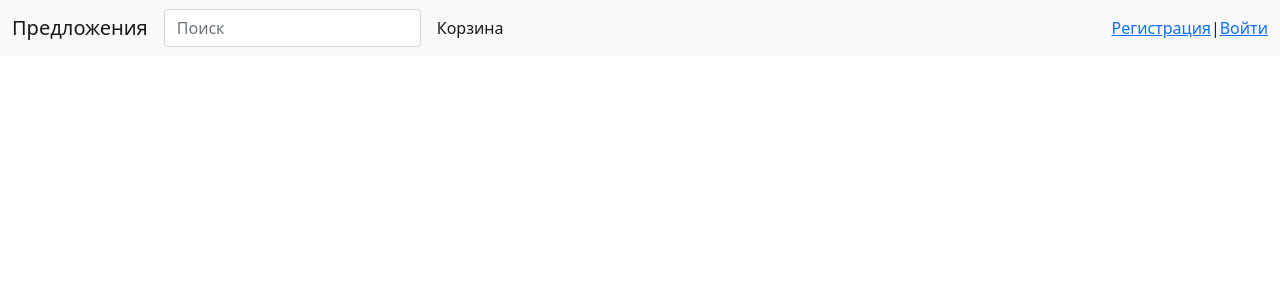
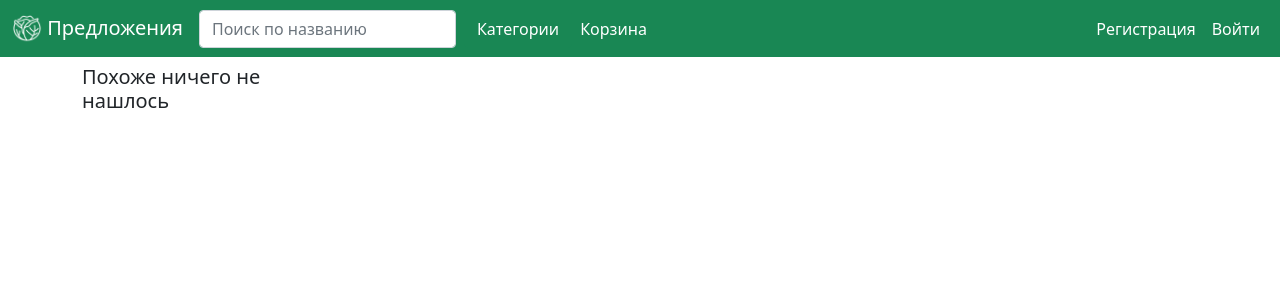
Before and after one commit to Kapusta-fairy/WebSite-Market, a Django app: page / in a window 1280 px wide. Shown: the top 300 px of the page. Run offline with Django 4.2, Linux system fonts and the light colour scheme; data that the repository does not hold is empty; some libraries are stand-ins or nearby versions.

Commit message:
refactor front

```diff
--- a/market/market/static/css/style.css
+++ b/market/market/static/css/style.css
@@ -0,0 +1,9 @@
+.navbar-light .navbar-nav .nav-link.active, .navbar-light .navbar-nav .show>.nav-link {
+    color: rgb(255 255 255 / 100%);
+}
+.navbar-light .navbar-brand {
+    color: rgb(255 255 255 / 100%);
+}
+.navbar-light .navbar-brand:focus, .navbar-light .navbar-brand:hover {
+    color: rgb(245 245 245 / 90%);
+}
--- a/market/register/views.py
+++ b/market/register/views.py
@@ -1,8 +1,8 @@
 from django.contrib import messages
 from django.contrib.auth import login, logout
 from django.shortcuts import render, redirect
-
 from register.forms import UserRegisterForm, UserLoginForm
+from shop.models import Categories
 
 
 def user_logout(request):
@@ -21,7 +21,7 @@
             messages.error(request, 'Ошибка регистрации')
     else:
         form = UserRegisterForm()
-    return render(request, 'register/register.html', {'form': form})
+    return render(request, 'register/register.html', {'form': form, 'categories': Categories.objects.all()})
 
 
 def user_login(request):
@@ -33,4 +33,4 @@
             return redirect('promout')
     else:
         form = UserLoginForm()
-    return render(request, 'register/login.html', {'form': form})
+    return render(request, 'register/login.html', {'form': form, 'categories': Categories.objects.all()})
--- a/market/review/views.py
+++ b/market/review/views.py
@@ -1,7 +1,7 @@
 from django.shortcuts import get_object_or_404, render, redirect
 from django.views.generic import CreateView
 from review.forms import ReviewForm
-from shop.models import Review, Products
+from shop.models import Review, Products, Categories
 
 
 class CreateReview(CreateView):
@@ -24,5 +24,6 @@
 def list_review(request, slug):
     product = get_object_or_404(Products, slug=slug)
     context = {'reviews': Review.objects.filter(product_id=product.id),
-               'product_name': product.name}
+               'product_name': product.name,
+               'categories': Categories.objects.all()}
     return render(request, 'shop/review_list.html', context)
--- a/market/shop/templates/shop/products_list.html
+++ b/market/shop/templates/shop/products_list.html
@@ -6,11 +6,9 @@
 
 {% block content %}
 <div class="row">
-    <div class="col-md-3">
-        {% include 'inc/_categories.html' %}
-    </div>
-    <div class="col-md-9">
-        <div class="row row-cols-md-3">
+    <div class="col-md-12">
+        <div class="row row-cols-md-4">
+            {% if object_list %}
             {% for product in object_list %}
             <div class="col">
                 <div class="card" style="width: 18rem;">
@@ -27,6 +25,9 @@
                 </div>
             </div>
             {% endfor %}
+            {% else %}
+            <h5>Похоже ничего не нашлось</h5>
+            {% endif %}
         </div>
     </div>
 </div>
--- a/market/shop/views.py
+++ b/market/shop/views.py
@@ -45,7 +45,8 @@
     context = {'product': product,
                'reviews': Review.objects.filter(product_id=product.id)[:3],
                'add_form': CartAddProductForm(),
-               'review_form': ReviewForm(request.user, product)}
+               'review_form': ReviewForm(request.user, product),
+               'categories': Categories.objects.all()}
     return render(request, 'shop/products_detail.html', context)
 
 
--- a/market/templates/inc/_categories.html
+++ /dev/null
@@ -1,5 +0,0 @@
-<div class="list-group">
-    {% for item in categories %}
-    <a href="{% url 'category' item.slug %}" class="list-group-item list-group-item-action">{{ item }}</a>
-    {% endfor %}
-</div>
--- a/market/templates/inc/_navbar.html
+++ b/market/templates/inc/_navbar.html
@@ -1,35 +1,55 @@
-<nav class="navbar navbar-expand-lg navbar-light bg-light">
+<nav class="navbar navbar-expand-lg navbar-light bg-success">
     <div class="container-fluid">
-        <a class="navbar-brand" href="/">Предложения</a>
-        <div class="offcanvas offcanvas-end" tabindex="-1" id="offcanvasNavbar" aria-labelledby="offcanvasNavbarLabel">
+        <a class="navbar-brand" href="{% url 'promout' %}">
+            <img src="/media/navbar/kapusta.png" alt="" width="30" height="30" class="d-inline-block align-text-top">
+            Предложения
+        </a>
+        <div class="offcanvas offcanvas-start" tabindex="-1" id="offcanvasExample"
+             aria-labelledby="offcanvasExampleLabel">
             <div class="offcanvas-header">
-                <h5 class="offcanvas-title" id="offcanvasNavbarLabel">Offcanvas</h5>
+                <h5 class="offcanvas-title" id="offcanvasExampleLabel">Категории</h5>
                 <button type="button" class="btn-close" data-bs-dismiss="offcanvas" aria-label="Закрыть"></button>
             </div>
             <div class="offcanvas-body">
-                <ul class="navbar-nav justify-content-end flex-grow-1 pe-3">
-                    <li class="nav-item">
-                        <a class="nav-link active" aria-current="page" href="#">Главная</a>
-                    </li>
-                    <li class="nav-item">
-                        <a class="nav-link" href="#">Ссылка</a>
-                    </li>
-                </ul>
+                <div class="list-group">
+                    {% for item in categories %}
+                    <a href="{% url 'category' item.slug %}" class="list-group-item list-group-item-action">
+                        {{ item }}
+                    </a>
+                    {% endfor %}
+                </div>
             </div>
         </div>
         <form class="d-flex" method="get" action="{% url 'search' %}">
-            <input class="form-control me-2" type="search" placeholder="Поиск" name="search" aria-label="Search">
+            <input class="form-control me-2" type="search" placeholder="Поиск по названию" name="search"
+                   aria-label="Search">
         </form>
-        <div class="collapse navbar-collapse" id="navbarSupportedContent">
+        <button class="btn btn-success" type="button" data-bs-toggle="offcanvas" data-bs-target="#offcanvasExample"
+                aria-controls="offcanvasExample">
+            Категории
+        </button>
+        <div class="collapse navbar-collapse" id="navbarSupportedContent2">
             <ul class="navbar-nav me-auto mb-2 mb-lg-0">
                 <li class="nav-item"><a class="nav-link active" aria-current="page" href="{% url 'cart' %}">Корзина</a>
                 </li>
             </ul>
         </div>
-        {% if request.user.is_authenticated %}
-        {{ user.username }} | <a href="{% url 'logout' %}">Выход</a>
-        {% else %}
-        <a href="{% url 'register' %}">Регистрация</a> | <a href="{% url 'login' %}">Войти</a>
-        {% endif %}
+        <ul class="navbar-nav me-auto mb-2 mb-lg-0">
+            {% if request.user.is_authenticated %}
+            <li class="nav-item">
+                <a class="nav-link active" aria-current="page">{{ user.username }}</a>
+            </li>
+            <li class="nav-item">
+                <a class="nav-link active" aria-current="page" href="{% url 'logout' %}">Выход </a>
+            </li>
+            {% else %}
+            <li class="nav-item">
+                <a class="nav-link active" aria-current="page" href="{% url 'register' %}">Регистрация </a>
+            </li>
+            <li class="nav-item">
+                <a class="nav-link active" aria-current="page" href="{% url 'login' %}">Войти</a>
+            </li>
+            {% endif %}
+        </ul>
     </div>
 </nav>
```
Also changed, not shown: market/cart/views.py (+8 -2 lines), market/media/navbar/kapusta.png (added).
